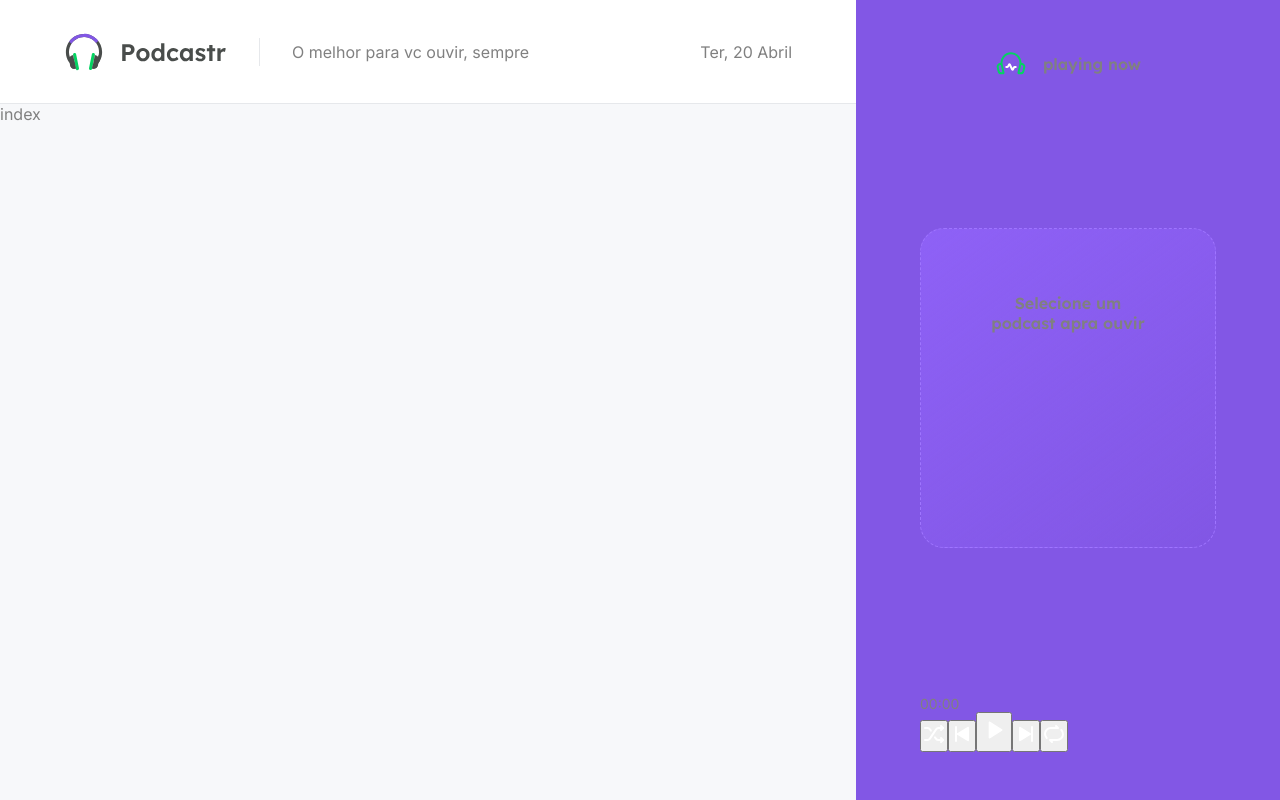
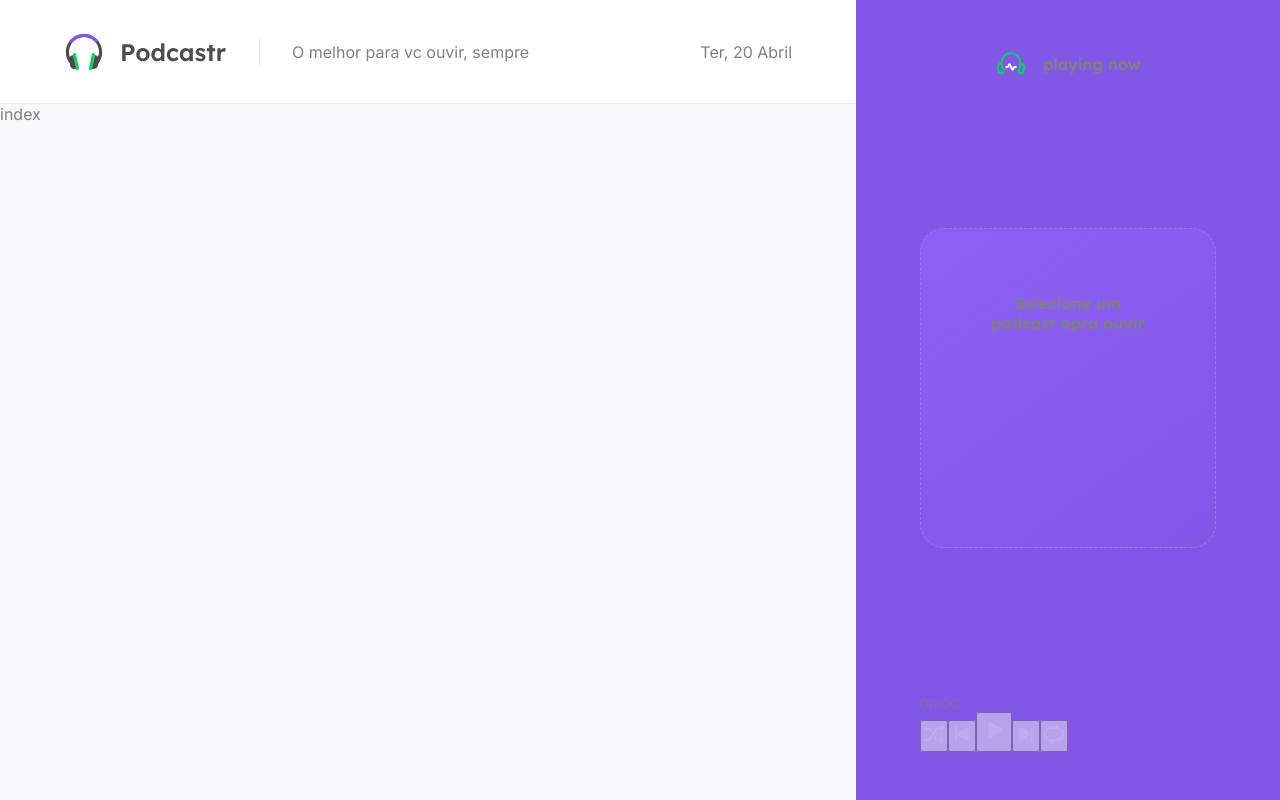
Before and after one commit to dekopossas/podcasterNLW, a Next.js app in the folder podcaster-nlw-next/: page / in a window 1280 px wide. Built offline with nearby package versions, Linux system fonts and the light colour scheme.

Commit message:
css em elementos de progress

```diff
--- a/podcaster-nlw-next/src/components/Player/index.tsx
+++ b/podcaster-nlw-next/src/components/Player/index.tsx
@@ -7,32 +7,38 @@ export function Player() {
        <img src="/playing.svg" alt="logo do player" />
        <strong>playing now</strong>
      </header>
+
     <div className={styles.emptyPlayer}>
       <strong>Selecione um podcast apra ouvir</strong>
     </div>
-    <footer>
+
+    <footer className={styles.empty}>
       <div className={styles.progress}>
         <span>00:00</span>
         <div className={styles.emptySlider} />
       </div>
+
       <div className={styles.buttons}>
         <button type="button">
           <img src="/shuffle.svg" alt="Embaralhar" />
         </button>
+
         <button type="button">
           <img src="/play-previous.svg" alt="Tocar anterior" />
         </button>
+
         <button type="button">
           <img src="/play.svg" alt="Tocar" />
         </button>
+
         <button type="button">
           <img src="/play-next.svg" alt="Tocar próxima" />
         </button>
+
         <button type="button">
           <img src="/repeat.svg" alt="Repetir" />
         </button>
       </div>
-
     </footer>
    </div>
   );
```
